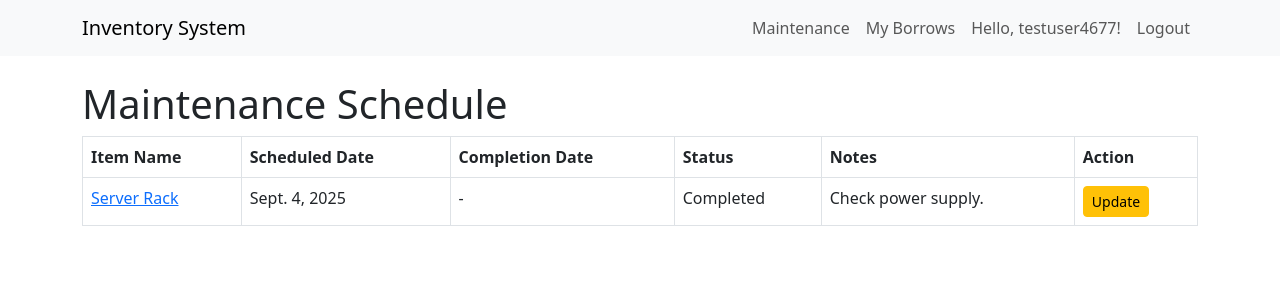
After one commit to Kissooo/Kissooo, a Django app: page /maintenance/ in a window 1280 px wide. The commit adds this page. Shown: the top 300 px of the page. Run offline with Django 4.2, Linux system fonts and the light colour scheme; a user stored in the database is signed in; data comes from the database, SQL or seed files in the repository; both versions use the stored data as it was after the commit.

Commit message:
Feat: Implement Maintenance Tracking System
This commit introduces a feature for scheduling and tracking maintenance for inventory items.

- A new `MaintenanceRecord` model has been created to store maintenance events.
- New views, forms, and templates have been added to allow users to schedule, view, and update maintenance records.
- An on-site notification system has been implemented: a "Maintenance Due" badge now appears on the main item list for items with upcoming or overdue maintenance.
- The navigation has been updated with a link to the main maintenance list.

```diff
--- a/inventory_app/models.py
+++ b/inventory_app/models.py
@@ -1,5 +1,7 @@
 from django.db import models
 from django.contrib.auth.models import User
+from django.utils import timezone
+from datetime import timedelta
 
 class Category(models.Model):
     name = models.CharField(max_length=100, unique=True)
@@ -21,6 +23,15 @@ class Item(models.Model):
     def __str__(self):
         return self.name
 
+    def is_maintenance_due(self):
+        """Checks if maintenance is due in the next 7 days or is overdue."""
+        today = timezone.now().date()
+        due_date_threshold = today + timedelta(days=7)
+        return self.maintenance_records.filter(
+            status='SCHEDULED',
+            scheduled_date__lte=due_date_threshold
+        ).exists()
+
 class BorrowRecord(models.Model):
     STATUS_CHOICES = [
         ('BORROWED', 'Borrowed'),
@@ -34,3 +45,18 @@ class BorrowRecord(models.Model):
 
     def __str__(self):
         return f'{self.item.name} borrowed by {self.borrower.username}'
+
+class MaintenanceRecord(models.Model):
+    STATUS_CHOICES = [
+        ('SCHEDULED', 'Scheduled'),
+        ('IN_PROGRESS', 'In Progress'),
+        ('COMPLETED', 'Completed'),
+    ]
+    item = models.ForeignKey(Item, on_delete=models.CASCADE, related_name='maintenance_records')
+    scheduled_date = models.DateField()
+    completion_date = models.DateField(null=True, blank=True)
+    notes = models.TextField(blank=True)
+    status = models.CharField(max_length=20, choices=STATUS_CHOICES, default='SCHEDULED')
+
+    def __str__(self):
+        return f'Maintenance for {self.item.name} on {self.scheduled_date}'
--- a/inventory_app/templates/base.html
+++ b/inventory_app/templates/base.html
@@ -13,6 +13,9 @@
             <div class="collapse navbar-collapse">
                 <ul class="navbar-nav ms-auto">
                     {% if user.is_authenticated %}
+                        <li class="nav-item">
+                            <a class="nav-link" href="{% url 'maintenance_list' %}">Maintenance</a>
+                        </li>
                         <li class="nav-item">
                             <a class="nav-link" href="{% url 'my_borrows' %}">My Borrows</a>
                         </li>
--- a/inventory_app/templates/item_detail.html
+++ b/inventory_app/templates/item_detail.html
@@ -14,6 +14,7 @@
     <p class="card-text"><small class="text-muted">Date Received: {{ item.date_received }}</small></p>
     <a href="{% url 'item_list' %}" class="btn btn-secondary">Back to List</a>
     <a href="{% url 'item_update' item.pk %}" class="btn btn-warning">Edit</a>
+    <a href="{% url 'schedule_maintenance' item.pk %}" class="btn btn-info">Schedule Maintenance</a>
     <form action="{% url 'borrow_item' item.pk %}" method="post" style="display: inline;">
         {% csrf_token %}
         <button type="submit" class="btn btn-primary">Borrow</button>
--- /dev/null
+++ b/inventory_app/templates/maintenance_list.html
@@ -0,0 +1,35 @@
+{% extends 'base.html' %}
+
+{% block content %}
+    <h1 class="mt-4">Maintenance Schedule</h1>
+    <table class="table table-bordered">
+        <thead>
+            <tr>
+                <th>Item Name</th>
+                <th>Scheduled Date</th>
+                <th>Completion Date</th>
+                <th>Status</th>
+                <th>Notes</th>
+                <th>Action</th>
+            </tr>
+        </thead>
+        <tbody>
+            {% for record in records %}
+                <tr>
+                    <td><a href="{% url 'item_detail' record.item.pk %}">{{ record.item.name }}</a></td>
+                    <td>{{ record.scheduled_date }}</td>
+                    <td>{{ record.completion_date|default:"-" }}</td>
+                    <td>{{ record.get_status_display }}</td>
+                    <td>{{ record.notes|truncatewords:10 }}</td>
+                    <td>
+                        <a href="{% url 'update_maintenance' record.pk %}" class="btn btn-sm btn-warning">Update</a>
+                    </td>
+                </tr>
+            {% empty %}
+                <tr>
+                    <td colspan="6" class="text-center">No maintenance records found.</td>
+                </tr>
+            {% endfor %}
+        </tbody>
+    </table>
+{% endblock %}
--- a/inventory_app/urls.py
+++ b/inventory_app/urls.py
@@ -10,4 +10,8 @@ urlpatterns = [
     path('borrow/<int:pk>/', views.borrow_item, name='borrow_item'),
     path('return/<int:pk>/', views.return_item, name='return_item'),
     path('my_borrows/', views.my_borrows, name='my_borrows'),
+    # Maintenance URLs
+    path('maintenance/', views.maintenance_list, name='maintenance_list'),
+    path('item/<int:item_pk>/schedule_maintenance/', views.schedule_maintenance, name='schedule_maintenance'),
+    path('maintenance/<int:pk>/update/', views.update_maintenance, name='update_maintenance'),
 ]
--- a/inventory_app/views.py
+++ b/inventory_app/views.py
@@ -2,8 +2,8 @@ from django.shortcuts import render, get_object_or_404, redirect
 from django.contrib.auth.decorators import login_required
 from django.db.models import Q
 from django.core.paginator import Paginator
-from .models import Item, Category, BorrowRecord
-from .forms import ItemForm, SignUpForm
+from .models import Item, Category, BorrowRecord, MaintenanceRecord
+from .forms import ItemForm, SignUpForm, MaintenanceRecordForm
 from django.utils import timezone
 from django.views.decorators.http import require_POST
 
@@ -103,3 +103,37 @@ def return_item(request, pk):
 def my_borrows(request):
     borrow_records = BorrowRecord.objects.filter(borrower=request.user).order_by('-borrow_date')
     return render(request, 'my_borrows.html', {'borrow_records': borrow_records})
+
+@login_required
+def maintenance_list(request):
+    records = MaintenanceRecord.objects.all().order_by('-scheduled_date')
+    return render(request, 'maintenance_list.html', {'records': records})
+
+@login_required
+def schedule_maintenance(request, item_pk):
+    item = get_object_or_404(Item, pk=item_pk)
+    if request.method == 'POST':
+        form = MaintenanceRecordForm(request.POST)
+        if form.is_valid():
+            maintenance = form.save(commit=False)
+            maintenance.item = item
+            maintenance.save()
+            return redirect('maintenance_list')
+    else:
+        form = MaintenanceRecordForm()
+    return render(request, 'schedule_maintenance.html', {'form': form, 'item': item})
+
+@login_required
+def update_maintenance(request, pk):
+    record = get_object_or_404(MaintenanceRecord, pk=pk)
+    if request.method == 'POST':
+        # For simplicity, using the same form. A different form could be used for updates.
+        form = MaintenanceRecordForm(request.POST, instance=record)
+        if form.is_valid():
+            if 'completion_date' in form.cleaned_data and form.cleaned_data['completion_date']:
+                record.status = 'COMPLETED'
+            form.save()
+            return redirect('maintenance_list')
+    else:
+        form = MaintenanceRecordForm(instance=record)
+    return render(request, 'update_maintenance.html', {'form': form, 'record': record})
```
Also changed, not shown: inventory_app/forms.py (+9 -1 lines), inventory_app/templates/item_list.html (+6 -1 lines), inventory_app/templates/schedule_maintenance.html (added, +11 -0 lines), inventory_app/templates/update_maintenance.html (added, +12 -0 lines), db.sqlite3, inventory_app/migrations/0004_maintenancerecord.py (added).
